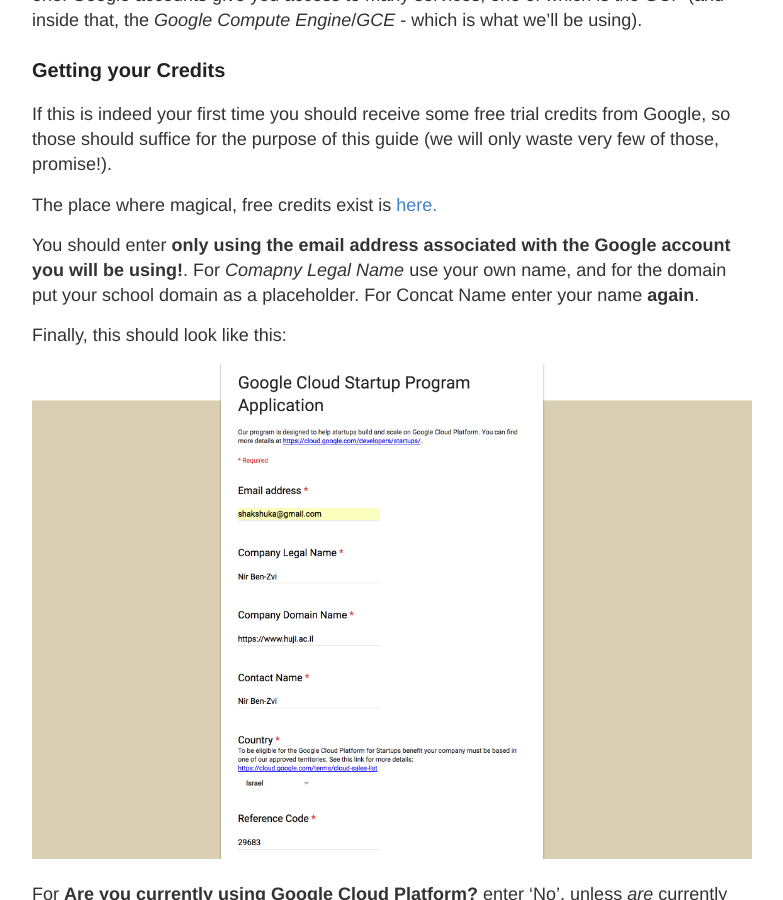
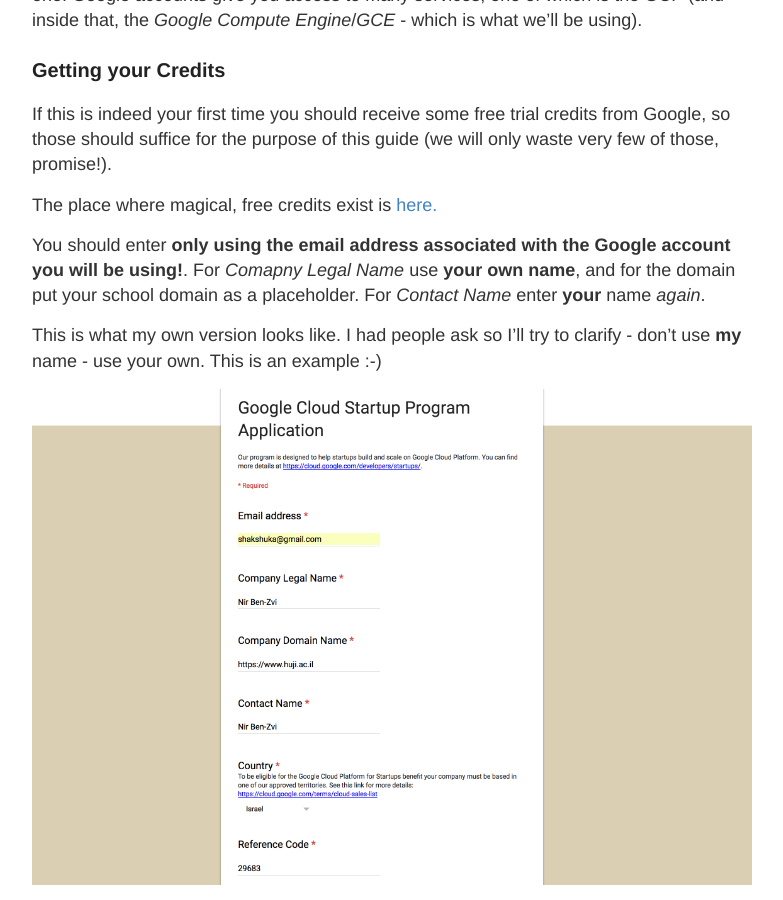
Before and after one commit to nirbenz/nirbenz.github.io, a Jekyll site: the page built from _posts/2017-11-18-GCP.md, in a window 1280 px wide and 900 px high, scrolled down 696 px. Shown: the whole window, without its empty margins (248-1031 px from the left). Built offline with Jekyll 4.4.1, drawn with Linux system fonts in a browser that asks for light colours.

Commit message:
Small fix to tutorial.

```diff
--- a/_posts/2017-11-18-GCP.md
+++ b/_posts/2017-11-18-GCP.md
@@ -20,9 +20,9 @@
 
 The place where magical, free credits exist is [here.](https://docs.google.com/forms/d/e/1FAIpQLSfdhuK9cP2RIMjVybxAb5ROuuIOljF7rlrpOUumFb0Ui9fFsA/viewform?entry.204193097&entry.126615916&entry.1808741675&entry.1107548265=Israel&entry.649475960=29683)
 
-You should enter **only using the email address associated with the Google account you will be using!**. For *Comapny Legal Name* use your own name, and for the domain put your school domain as a placeholder. For Concat Name enter your name **again**.
+You should enter **only using the email address associated with the Google account you will be using!**. For *Comapny Legal Name* use **your own name**, and for the domain put your school domain as a placeholder. For *Contact Name* enter **your** name *again*.
 
-Finally, this should look like this:
+This is what my own version looks like. I had people ask so I'll try to clarify - don't use **my** name - use your own. This is an example :-)
 
 ![first time]({{ site.baseurl }}/images/credits.png)
 
```
